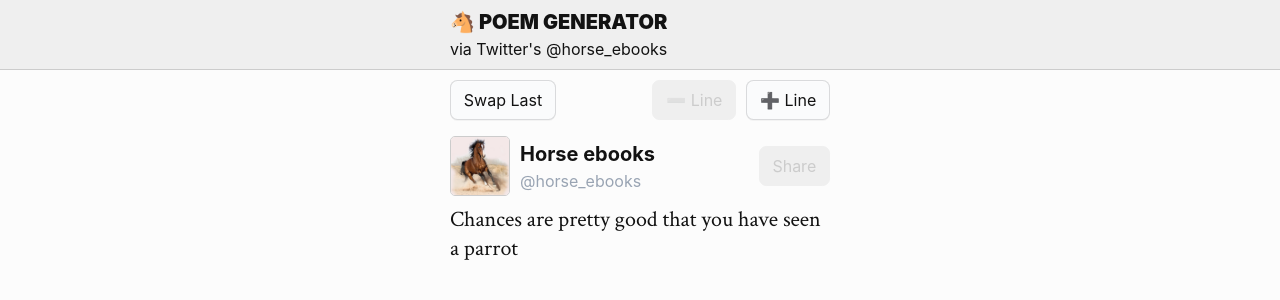
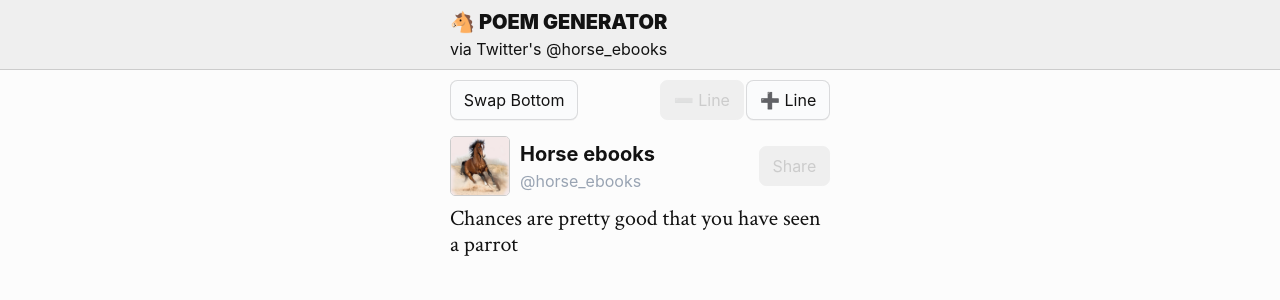
Before and after one commit to 01brett/poems, a Next.js app: page / in a window 1280 px wide. Shown: the top 300 px of the page. Built offline with nearby package versions, Linux system fonts and the light colour scheme.

Commit message:
Style tweaks

```diff
--- a/components/Generator.js
+++ b/components/Generator.js
@@ -109,7 +109,7 @@
             justify-content: space-between;
             margin-bottom: var(--md);
           `}>
-          <Button handleClick={replace} text="Swap Last" />
+          <Button handleClick={replace} text="Swap Bottom" />
           <div>
             <Button
               handleClick={remove}
@@ -119,7 +119,7 @@
               text="Line"
             />
             <Button
-              customCSS={'margin-left: 1rem;'}
+              customCSS={'margin-left: 0.25rem;'}
               handleClick={add}
               disabled={count >= 5}
               alt="plus"
--- a/components/Poem.js
+++ b/components/Poem.js
@@ -10,7 +10,7 @@
           css={css`
             font-family: var(--serif);
             font-size: calc(var(--lg) * 1.1);
-            line-height: 1.3;
+            line-height: 1.2;
             margin-bottom: var(--sm);
           `}
           key={el.tweet_id + idx}>
```
